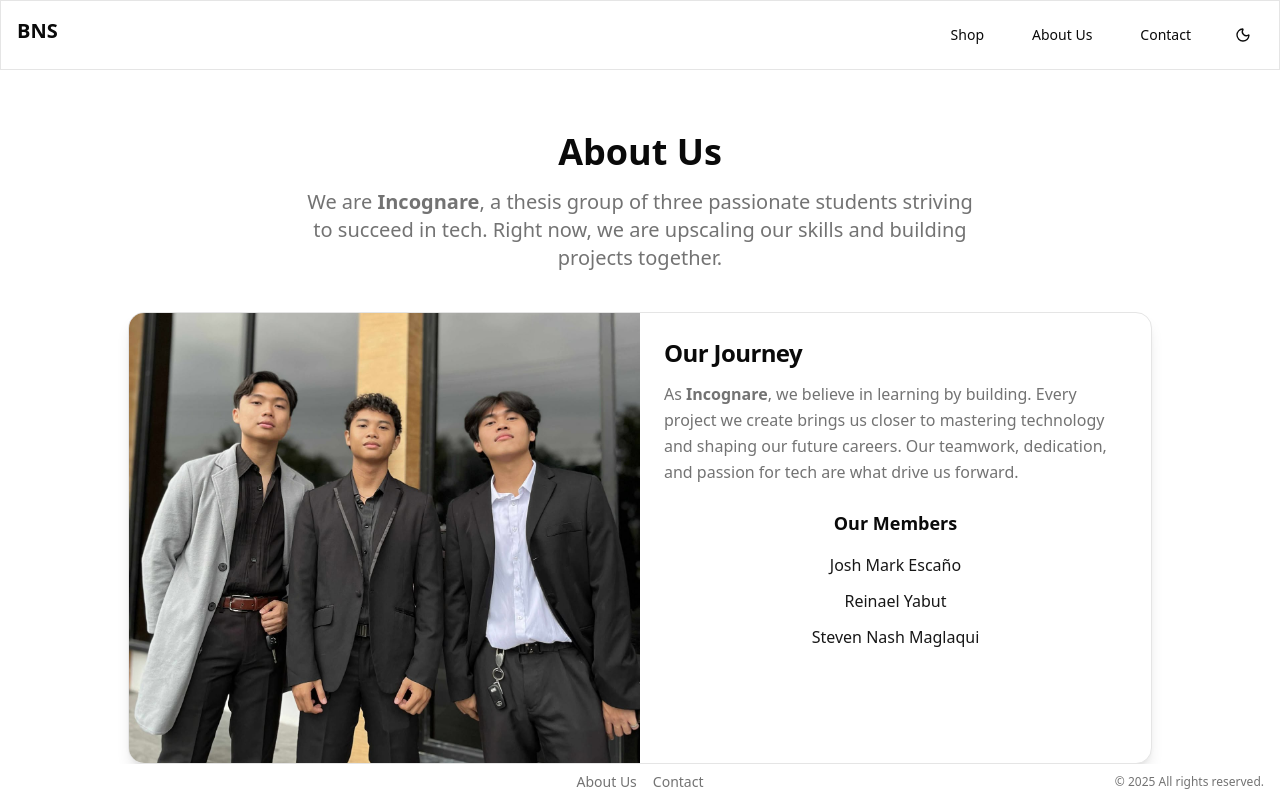
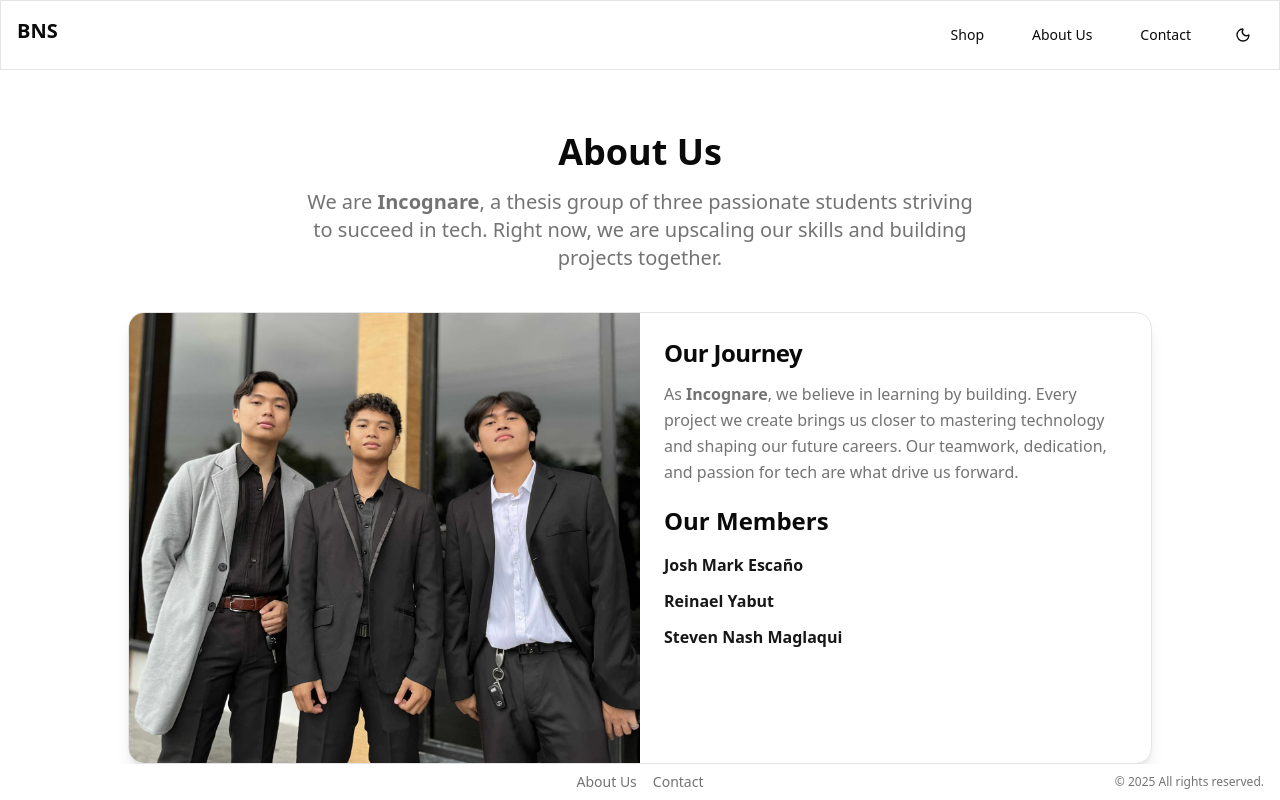
Before and after one commit to yabswannalearn/Bai-and-Sel, a Next.js app in the folder client/: page /about in a window 1280 px wide. Built offline with nearby package versions, Linux system fonts and the light colour scheme.

Commit message:
feat: about us design v3

```diff
--- a/client/src/app/(users)/about/page.tsx
+++ b/client/src/app/(users)/about/page.tsx
@@ -66,9 +66,9 @@ export default function AboutUs() {
 
                   {/* Members Section */}
                   {/* Members Section - moved just below */}
-                  <div className="flex flex-col items-center justify-center mt-6">
-                    <h3 className="text-lg font-semibold mb-4">Our Members</h3>
-                    <ul className="space-y-3 text-center">
+                  <div className="flex flex-col ">
+                    <h3 className="text-2xl font-bold mb-4">Our Members</h3>
+                    <ul className="space-y-3 -center">
                       <li>
                         <a
                           href="https://github.com/juicemark"
@@ -76,7 +76,7 @@ export default function AboutUs() {
                           rel="noopener noreferrer"
                           className="text-primary font-medium hover:text-primary/70 hover:underline transition-colors duration-300"
                         >
-                          Josh Mark Escaño
+                          <strong>Josh Mark Escaño</strong>
                         </a>
                       </li>
                       <li>
@@ -86,7 +86,7 @@ export default function AboutUs() {
                           rel="noopener noreferrer"
                           className="text-primary font-medium hover:text-primary/70 hover:underline transition-colors duration-300"
                         >
-                          Reinael Yabut
+                          <strong>Reinael Yabut</strong>
                         </a>
                       </li>
                       <li>
@@ -96,7 +96,7 @@ export default function AboutUs() {
                           rel="noopener noreferrer"
                           className="text-primary font-medium hover:text-primary/70 hover:underline transition-colors duration-300"
                         >
-                          Steven Nash Maglaqui
+                          <strong>Steven Nash Maglaqui</strong>
                         </a>
                       </li>
                     </ul>
```
